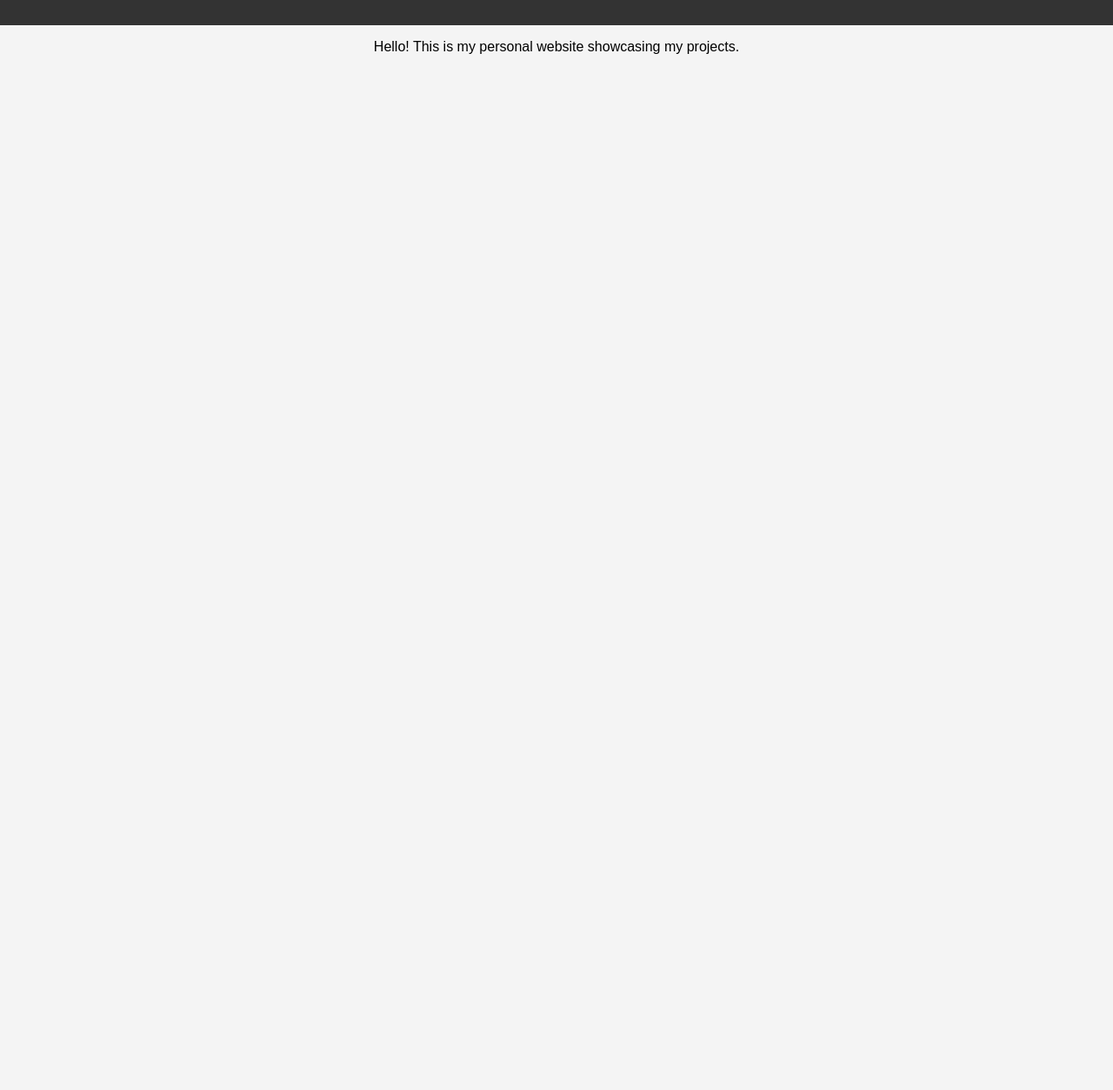
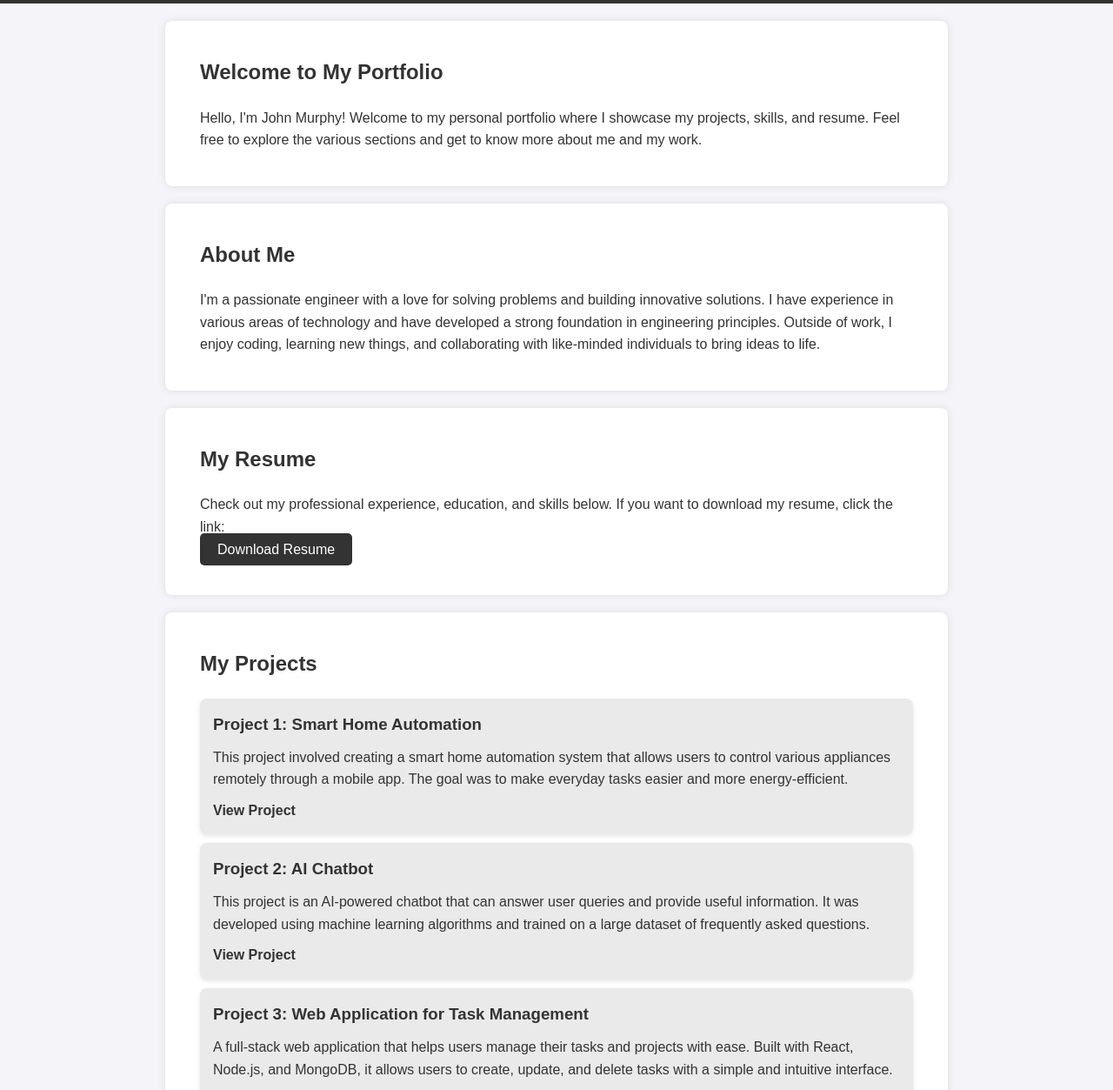
Before and after one commit to 0xJMurphy/0xJMurphy.github.io, a plain HTML site: page index.html in a window 1280 px wide. Shown: the part 117-1370 px from the top of the page at 87% size. Before the commit the page ends 800 px from the top, so only its background shows below. Drawn offline with Linux system fonts and the light colour scheme.

Commit message:
Update index.html

```diff
--- a/index.html
+++ b/index.html
@@ -1,25 +1,174 @@
 <!DOCTYPE html>
 <html lang="en">
+
 <head>
     <meta charset="UTF-8">
     <meta name="viewport" content="width=device-width, initial-scale=1.0">
-    <title>My Portfolio</title>
-    <link rel="stylesheet" href="style.css">
+    <meta http-equiv="X-UA-Compatible" content="ie=edge">
+    <title>John Murphy's Portfolio</title>
+    <style>
+        /* Global Reset */
+        * {
+            margin: 0;
+            padding: 0;
+            box-sizing: border-box;
+            font-family: 'Arial', sans-serif;
+        }
+
+        body {
+            background-color: #f4f4f9;
+            color: #333;
+            line-height: 1.6;
+        }
+
+        header {
+            background: #333;
+            color: #fff;
+            padding: 1rem 0;
+            text-align: center;
+        }
+
+        header h1 {
+            font-size: 2rem;
+        }
+
+        nav {
+            text-align: center;
+            margin-top: 10px;
+        }
+
+        nav a {
+            color: #fff;
+            margin: 0 15px;
+            text-decoration: none;
+            font-size: 1.1rem;
+            padding: 8px 16px;
+            border-radius: 5px;
+            background-color: #555;
+        }
+
+        nav a:hover {
+            background-color: #666;
+        }
+
+        section {
+            padding: 20px;
+            margin: 20px auto;
+            max-width: 900px;
+            background: #fff;
+            border-radius: 8px;
+            box-shadow: 0 0 10px rgba(0, 0, 0, 0.1);
+        }
+
+        h2 {
+            margin-bottom: 20px;
+        }
+
+        footer {
+            text-align: center;
+            padding: 1rem 0;
+            background-color: #333;
+            color: white;
+        }
+
+        .content {
+            padding: 20px;
+        }
+
+        .project-card {
+            background-color: #eaeaea;
+            border-radius: 8px;
+            padding: 15px;
+            margin-bottom: 10px;
+            box-shadow: 0 2px 5px rgba(0, 0, 0, 0.1);
+        }
+
+        .project-card h3 {
+            margin-bottom: 10px;
+        }
+
+        .project-card p {
+            margin-bottom: 10px;
+        }
+
+        .project-card a {
+            color: #333;
+            text-decoration: none;
+            font-weight: bold;
+        }
+
+        .project-card a:hover {
+            color: #0077cc;
+        }
+    </style>
 </head>
+
 <body>
+
+    <!-- Header Section -->
     <header>
-        <h1>Welcome to My Portfolio</h1>
+        <h1>John Murphy's Portfolio</h1>
         <nav>
-            <ul>
-                <li><a href="index.html">Home</a></li>
-                <li><a href="projects.html">Projects</a></li>
-                <li><a href="contact.html">Contact</a></li>
-            </ul>
+            <a href="#welcome">Welcome</a>
+            <a href="#about">About Me</a>
+            <a href="#resume">Resume</a>
+            <a href="#projects">Projects</a>
         </nav>
     </header>
-    <main>
-        <p>Hello! This is my personal website showcasing my projects.</p>
-    </main>
-    <script src="script.js"></script>
+
+    <!-- Welcome Section -->
+    <section id="welcome">
+        <div class="content">
+            <h2>Welcome to My Portfolio</h2>
+            <p>Hello, I'm John Murphy! Welcome to my personal portfolio where I showcase my projects, skills, and resume.
+                Feel free to explore the various sections and get to know more about me and my work.</p>
+        </div>
+    </section>
+
+    <!-- About Me Section -->
+    <section id="about">
+        <div class="content">
+            <h2>About Me</h2>
+            <p>I'm a passionate engineer with a love for solving problems and building innovative solutions. I have experience in various areas of technology and have developed a strong foundation in engineering principles. Outside of work, I enjoy coding, learning new things, and collaborating with like-minded individuals to bring ideas to life.</p>
+        </div>
+    </section>
+
+    <!-- Resume Section -->
+    <section id="resume">
+        <div class="content">
+            <h2>My Resume</h2>
+            <p>Check out my professional experience, education, and skills below. If you want to download my resume, click the link:</p>
+            <a href="resume.pdf" target="_blank" style="background-color: #333; color: white; padding: 10px 20px; text-decoration: none; border-radius: 5px;">Download Resume</a>
+        </div>
+    </section>
+
+    <!-- Projects Section -->
+    <section id="projects">
+        <div class="content">
+            <h2>My Projects</h2>
+            <div class="project-card">
+                <h3>Project 1: Smart Home Automation</h3>
+                <p>This project involved creating a smart home automation system that allows users to control various appliances remotely through a mobile app. The goal was to make everyday tasks easier and more energy-efficient.</p>
+                <a href="#">View Project</a>
+            </div>
+            <div class="project-card">
+                <h3>Project 2: AI Chatbot</h3>
+                <p>This project is an AI-powered chatbot that can answer user queries and provide useful information. It was developed using machine learning algorithms and trained on a large dataset of frequently asked questions.</p>
+                <a href="#">View Project</a>
+            </div>
+            <div class="project-card">
+                <h3>Project 3: Web Application for Task Management</h3>
+                <p>A full-stack web application that helps users manage their tasks and projects with ease. Built with React, Node.js, and MongoDB, it allows users to create, update, and delete tasks with a simple and intuitive interface.</p>
+                <a href="#">View Project</a>
+            </div>
+        </div>
+    </section>
+
+    <!-- Footer Section -->
+    <footer>
+        <p>&copy; 2025 John Murphy. All rights reserved.</p>
+    </footer>
+
 </body>
+
 </html>
```
